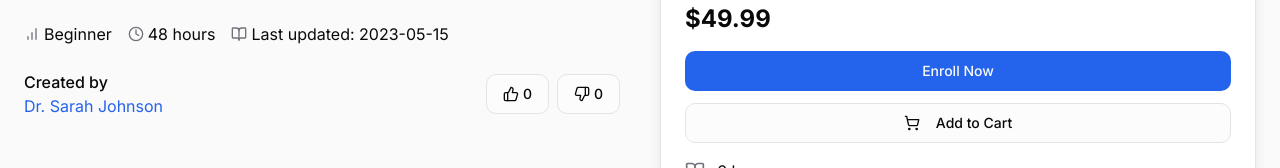
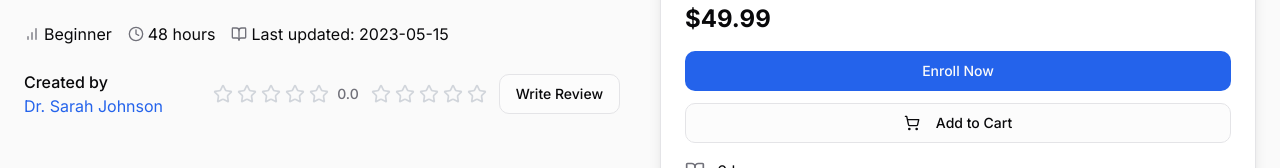
Before and after one commit to duckhang1412002/coursecraft-colony-65, a React (Vite) app: page /courses/course1 in a window 1280 px wide. Shown: the part 404-572 px from the top of the page. Built offline with nearby package versions, Linux system fonts and the light colour scheme.

Commit message:
Refactor voting to star-based system
Implement star-based voting in `useVoting.tsx`, `VotingButtons.tsx`, and `CourseCard.tsx`. Users can now rate courses with stars.

```diff
--- a/src/components/common/VotingButtons.tsx
+++ b/src/components/common/VotingButtons.tsx
@@ -1,114 +1,112 @@
 
 import { useState } from "react";
-import { ThumbsUp, ThumbsDown, Star } from "lucide-react";
+import { Star } from "lucide-react";
 import { Button } from "@/components/ui/button";
 import { Dialog, DialogContent, DialogHeader, DialogTitle, DialogTrigger } from "@/components/ui/dialog";
 import { Label } from "@/components/ui/label";
 import { Textarea } from "@/components/ui/textarea";
 import { cn } from "@/lib/utils";
-import { useVoting, type VoteType } from "@/hooks/useVoting";
+import { useVoting } from "@/hooks/useVoting";
 
 interface VotingButtonsProps {
   courseId: string;
   className?: string;
   size?: "sm" | "default" | "lg";
-  showCounts?: boolean;
-  showRating?: boolean;
-  showComments?: boolean;
+  showCount?: boolean;
+  showDetailed?: boolean;
+  variant?: "horizontal" | "compact";
 }
 
 const VotingButtons = ({
   courseId,
   className,
   size = "default",
-  showCounts = true,
-  showRating = false,
-  showComments = false
+  showCount = true,
+  showDetailed = false,
+  variant = "horizontal"
 }: VotingButtonsProps) => {
-  const { userVote, voteCounts, averageRating, comments, vote, isVoting } = useVoting(courseId);
+  const { userVote, averageRating, totalRatings, vote, isVoting } = useVoting(courseId);
   const [isDialogOpen, setIsDialogOpen] = useState(false);
-  const [selectedVoteType, setSelectedVoteType] = useState<VoteType>(null);
-  const [rating, setRating] = useState(userVote?.rating || 0);
+  const [selectedRating, setSelectedRating] = useState(userVote?.rating || 0);
   const [comment, setComment] = useState(userVote?.comment || "");
+  const [hoverRating, setHoverRating] = useState(0);
 
-  const handleQuickVote = (voteType: VoteType) => {
-    // If user clicks the same vote type, remove the vote
-    const newVoteType = userVote?.voteType === voteType ? null : voteType;
-    vote(newVoteType, userVote?.rating || 0, userVote?.comment || "");
+  const handleQuickRating = (rating: number) => {
+    vote(rating);
   };
 
-  const handleVoteWithDetails = (voteType: VoteType) => {
-    setSelectedVoteType(voteType);
-    setIsDialogOpen(true);
-  };
-
-  const submitVote = () => {
-    vote(selectedVoteType, rating, comment);
+  const submitDetailedRating = () => {
+    vote(selectedRating, comment);
     setIsDialogOpen(false);
   };
 
-  const renderStarRating = () => {
+  const renderStars = (rating: number, interactive: boolean = false, onClick?: (rating: number) => void) => {
     return (
       <div className="flex items-center gap-1">
         {[1, 2, 3, 4, 5].map((star) => (
           <Star
             key={star}
             className={cn(
-              "h-5 w-5 cursor-pointer transition-colors",
+              "transition-colors",
+              size === "sm" && "h-4 w-4",
+              size === "default" && "h-5 w-5",
+              size === "lg" && "h-6 w-6",
+              interactive && "cursor-pointer hover:scale-110 transition-transform",
               star <= rating
                 ? "text-yellow-400 fill-yellow-400"
-                : "text-gray-300 hover:text-yellow-200"
+                : "text-gray-300"
             )}
-            onClick={() => setRating(star)}
+            onClick={() => interactive && onClick?.(star)}
+            onMouseEnter={() => interactive && setHoverRating(star)}
+            onMouseLeave={() => interactive && setHoverRating(0)}
           />
         ))}
       </div>
     );
   };
 
+  if (variant === "compact") {
     return (
       <div className={cn("flex items-center gap-2", className)}>
-      <Button
-        variant={userVote?.voteType === "up" ? "default" : "outline"}
-        size={size}
-        onClick={() => handleQuickVote("up")}
-        disabled={isVoting}
-        className={cn(
-          "flex items-center gap-1",
-          userVote?.voteType === "up" && "bg-green-600 hover:bg-green-700"
+        {renderStars(userVote?.rating || hoverRating, true, handleQuickRating)}
+        {showCount && totalRatings > 0 && (
+          <span className="text-sm text-muted-foreground">
+            ({totalRatings})
+          </span>
         )}
-      >
-        <ThumbsUp className={cn(
-          "h-4 w-4",
-          size === "sm" && "h-3 w-3",
-          size === "lg" && "h-5 w-5"
-        )} />
-        {showCounts && <span>{voteCounts.upvotes}</span>}
+      </div>
+    );
+  }
+
+  return (
+    <div className={cn("flex items-center gap-3", className)}>
+      <div className="flex items-center gap-2">
+        {renderStars(averageRating)}
+        {showCount && (
+          <div className="text-sm text-muted-foreground">
+            <span className="font-medium">{averageRating.toFixed(1)}</span>
+            {totalRatings > 0 && (
+              <span className="ml-1">({totalRatings} rating{totalRatings !== 1 ? 's' : ''})</span>
+            )}
+          </div>
+        )}
+      </div>
+
+      {userVote ? (
+        <Button variant="outline" size={size} disabled>
+          You rated {userVote.rating} star{userVote.rating !== 1 ? 's' : ''}
         </Button>
+      ) : (
+        <>
+          <div className="flex items-center gap-1">
+            {renderStars(hoverRating, true, handleQuickRating)}
+          </div>
 
-      <Button
-        variant={userVote?.voteType === "down" ? "default" : "outline"}
-        size={size}
-        onClick={() => handleQuickVote("down")}
-        disabled={isVoting}
-        className={cn(
-          "flex items-center gap-1",
-          userVote?.voteType === "down" && "bg-red-600 hover:bg-red-700"
-        )}
-      >
-        <ThumbsDown className={cn(
-          "h-4 w-4",
-          size === "sm" && "h-3 w-3",
-          size === "lg" && "h-5 w-5"
-        )} />
-        {showCounts && <span>{voteCounts.downvotes}</span>}
-      </Button>
-
-      {(showRating || showComments) && (
+          {showDetailed && (
             <Dialog open={isDialogOpen} onOpenChange={setIsDialogOpen}>
               <DialogTrigger asChild>
                 <Button variant="outline" size={size}>
-              Rate & Review
+                  Write Review
                 </Button>
               </DialogTrigger>
               <DialogContent>
@@ -117,38 +115,14 @@ const VotingButtons = ({
                 </DialogHeader>
                 <div className="space-y-4">
                   <div>
-                <Label>Vote Type</Label>
-                <div className="flex gap-2 mt-2">
-                  <Button
-                    variant={selectedVoteType === "up" ? "default" : "outline"}
-                    size="sm"
-                    onClick={() => setSelectedVoteType("up")}
-                    className={selectedVoteType === "up" ? "bg-green-600 hover:bg-green-700" : ""}
-                  >
-                    <ThumbsUp className="h-4 w-4 mr-1" />
-                    Upvote
-                  </Button>
-                  <Button
-                    variant={selectedVoteType === "down" ? "default" : "outline"}
-                    size="sm"
-                    onClick={() => setSelectedVoteType("down")}
-                    className={selectedVoteType === "down" ? "bg-red-600 hover:bg-red-700" : ""}
-                  >
-                    <ThumbsDown className="h-4 w-4 mr-1" />
-                    Downvote
-                  </Button>
+                    <Label>Your Rating</Label>
+                    <div className="mt-2 flex items-center gap-1">
+                      {renderStars(selectedRating || hoverRating, true, setSelectedRating)}
                     </div>
                   </div>
 
                   <div>
-                <Label>Rating (1-5 stars)</Label>
-                <div className="mt-2">
-                  {renderStarRating()}
-                </div>
-              </div>
-
-              <div>
-                <Label htmlFor="comment">Comment (optional)</Label>
+                    <Label htmlFor="comment">Review (optional)</Label>
                     <Textarea
                       id="comment"
                       placeholder="Share your thoughts about this course..."
@@ -162,20 +136,18 @@ const VotingButtons = ({
                     <Button variant="outline" onClick={() => setIsDialogOpen(false)}>
                       Cancel
                     </Button>
-                <Button onClick={submitVote} disabled={!selectedVoteType}>
-                  Submit Vote
+                    <Button
+                      onClick={submitDetailedRating}
+                      disabled={selectedRating === 0 || isVoting}
+                    >
+                      {isVoting ? "Submitting..." : "Submit Rating"}
                     </Button>
                   </div>
                 </div>
               </DialogContent>
             </Dialog>
           )}
-
-      {showRating && averageRating > 0 && (
-        <div className="flex items-center gap-1 text-sm text-muted-foreground">
-          <Star className="h-4 w-4 text-yellow-400 fill-yellow-400" />
-          <span>{averageRating.toFixed(1)}</span>
-        </div>
+        </>
       )}
     </div>
   );
--- a/src/hooks/useVoting.tsx
+++ b/src/hooks/useVoting.tsx
@@ -3,13 +3,10 @@ import { useState } from "react";
 import { useAuth } from "@/hooks/useAuth";
 import { useToast } from "@/hooks/use-toast";
 
-export type VoteType = "up" | "down" | null;
-
 interface VoteData {
   courseId: string;
   userId: string;
-  voteType: VoteType;
-  rating: number;
+  rating: number; // 1-5 stars
   comment: string;
   timestamp: string;
 }
@@ -30,19 +27,6 @@ export const useVoting = (courseId: string) => {
     return userVote || null;
   };
 
-  // Get vote counts for the course
-  const getVoteCounts = () => {
-    if (!MOCK_VOTES[courseId]) {
-      return { upvotes: 0, downvotes: 0 };
-    }
-
-    const votes = MOCK_VOTES[courseId];
-    const upvotes = votes.filter(vote => vote.voteType === "up").length;
-    const downvotes = votes.filter(vote => vote.voteType === "down").length;
-
-    return { upvotes, downvotes };
-  };
-
   // Get average rating for the course
   const getAverageRating = () => {
     if (!MOCK_VOTES[courseId] || MOCK_VOTES[courseId].length === 0) {
@@ -52,6 +36,28 @@ export const useVoting = (courseId: string) => {
     const votes = MOCK_VOTES[courseId];
     const totalRating = votes.reduce((sum, vote) => sum + vote.rating, 0);
     return totalRating / votes.length;
+  };
+
+  // Get total number of ratings
+  const getTotalRatings = () => {
+    if (!MOCK_VOTES[courseId]) return 0;
+    return MOCK_VOTES[courseId].length;
+  };
+
+  // Get rating distribution (how many 1-star, 2-star, etc.)
+  const getRatingDistribution = () => {
+    if (!MOCK_VOTES[courseId]) {
+      return { 1: 0, 2: 0, 3: 0, 4: 0, 5: 0 };
+    }
+
+    const distribution = { 1: 0, 2: 0, 3: 0, 4: 0, 5: 0 };
+    MOCK_VOTES[courseId].forEach(vote => {
+      if (vote.rating >= 1 && vote.rating <= 5) {
+        distribution[vote.rating as keyof typeof distribution]++;
+      }
+    });
+
+    return distribution;
   };
 
   // Get all comments for the course
@@ -64,17 +70,25 @@ export const useVoting = (courseId: string) => {
         userId: vote.userId,
         rating: vote.rating,
         comment: vote.comment,
-        timestamp: vote.timestamp,
-        voteType: vote.voteType
+        timestamp: vote.timestamp
       }));
   };
 
-  // Cast a vote with rating and comment
-  const vote = async (voteType: VoteType, rating: number = 0, comment: string = "") => {
+  // Submit a rating with optional comment
+  const vote = async (rating: number, comment: string = "") => {
     if (!user) {
       toast({
         title: "Authentication Required",
-        description: "Please sign in to vote",
+        description: "Please sign in to rate this course",
+        variant: "destructive",
+      });
+      return;
+    }
+
+    if (rating < 1 || rating > 5) {
+      toast({
+        title: "Invalid Rating",
+        description: "Rating must be between 1 and 5 stars",
         variant: "destructive",
       });
       return;
@@ -96,30 +110,25 @@ export const useVoting = (courseId: string) => {
         vote => vote.userId !== user.id
       );
 
-      // Add new vote if it's not null (null means removing vote)
-      if (voteType) {
+      // Add new vote
       MOCK_VOTES[courseId].push({
         courseId,
         userId: user.id,
-          voteType,
         rating,
         comment,
         timestamp: new Date().toISOString()
       });
-      }
 
       toast({
-        title: "Vote Recorded",
-        description: voteType
-          ? `You ${voteType === "up" ? "upvoted" : "downvoted"} this course`
-          : "Your vote has been removed",
+        title: "Rating Submitted",
+        description: `You rated this course ${rating} star${rating !== 1 ? 's' : ''}`,
       });
 
     } catch (error) {
-      console.error("Voting error:", error);
+      console.error("Rating error:", error);
       toast({
-        title: "Voting Failed",
-        description: "There was an error recording your vote",
+        title: "Rating Failed",
+        description: "There was an error submitting your rating",
         variant: "destructive",
       });
     } finally {
@@ -129,8 +138,9 @@ export const useVoting = (courseId: string) => {
 
   return {
     userVote: getUserVote(),
-    voteCounts: getVoteCounts(),
     averageRating: getAverageRating(),
+    totalRatings: getTotalRatings(),
+    ratingDistribution: getRatingDistribution(),
     comments: getComments(),
     vote,
     isVoting
--- a/src/pages/CourseDetails.tsx
+++ b/src/pages/CourseDetails.tsx
@@ -1,3 +1,4 @@
+
 import { useState } from "react";
 import { useParams, Link } from "react-router-dom";
 import { useAuth } from "@/hooks/useAuth";
@@ -7,7 +8,7 @@ import { Card, CardContent, CardDescription, CardHeader, CardTitle } from "@/com
 import { Tabs, TabsContent, TabsList, TabsTrigger } from "@/components/ui/tabs";
 import { Accordion, AccordionContent, AccordionItem, AccordionTrigger } from "@/components/ui/accordion";
 import {
-  BookOpen, Clock, Users, BarChart, Award, Star,
+  BookOpen, Clock, Users, BarChart, Award,
   CheckCircle, PlayCircle, FileText, Lock, ShoppingCart
 } from "lucide-react";
 import Navbar from "@/components/layout/Navbar";
@@ -406,13 +407,16 @@ const CourseDetails = () => {
                     </div>
                   </div>
 
-                  <div className="flex items-center justify-between mb-6">
+                  <div className="flex flex-col sm:flex-row sm:items-center sm:justify-between gap-4 mb-6">
                     <div>
                       <p className="font-medium">Created by</p>
                       <p className="text-primary">{course.instructor}</p>
                     </div>
 
-                    <VotingButtons courseId={course.id} />
+                    <VotingButtons
+                      courseId={course.id}
+                      showDetailed={true}
+                    />
                   </div>
                 </div>
 
```
Also changed, not shown: src/components/common/CourseCard.tsx (+5 -8 lines). Lines whose indentation alone changed are shown as unchanged.
